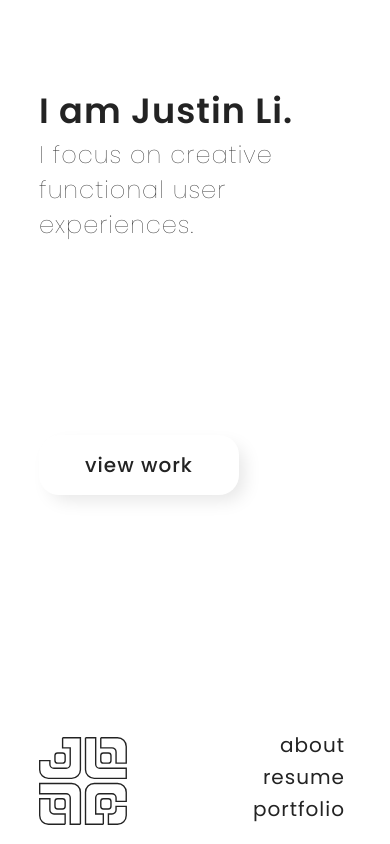
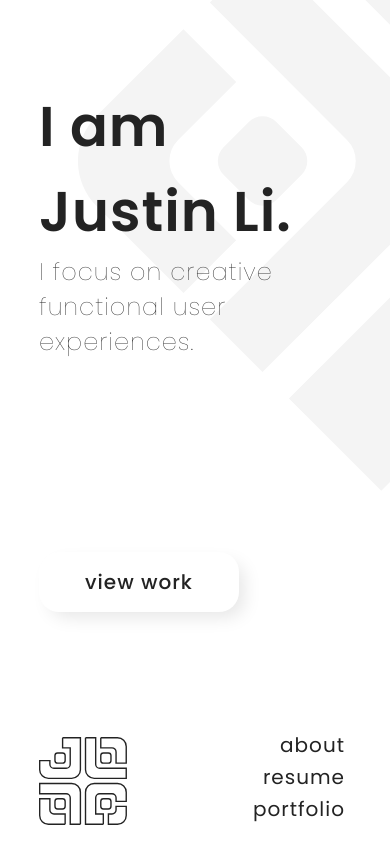
Before and after one commit to PolyWorm/Personal-Website-1.0, a React (Create React App) app: page / in a window 390 px wide. Built offline with nearby package versions, Linux system fonts and the light colour scheme.

Commit message:
added background image

```diff
--- a/src/App.css
+++ b/src/App.css
@@ -2,7 +2,10 @@
     height: 100vh;
     width: 100vw;
     overflow: auto;
-    background-color: #ffffff;
+    background-image: url(bg.svg);
+    background-repeat: no-repeat;
+    background-size: 100vh;
+    background-position: 40vw 40vh;
 }
 .buffer-bar {
     background-color: #ffffff;
@@ -12,7 +15,15 @@
     .buffer-bar {
         display: none;
     }
-
+    .body {
+        height: 100vh;
+        width: 100vw;
+        overflow: auto;
+        background-image: url(bg.svg);
+        background-repeat: no-repeat;
+        background-size: 100vh;
+        background-position: 20vw -20vh;
+    }
   }
 @font-face {
     font-family: 'Poppins';
--- a/src/Content.css
+++ b/src/Content.css
@@ -1,6 +1,6 @@
 .window{
     margin: 0 10vw 0;
-    height: 60vh;
+    height: 70vh;
     background-color: black;
 
 }
@@ -40,7 +40,7 @@
     outline: none;
 }
 .window-0 {
-    background-color: white;
+    background: none;
 }
 .window-1 {
     background-color: yellow;
@@ -53,7 +53,7 @@
         margin: 10vh 10vw 0;
     }
     .window h1{
-        font-size: px;
+        font-size: 56px;
     }
     .window button {
         margin-top: 20vh;
```
Also changed, not shown: src/bg.svg (added).
